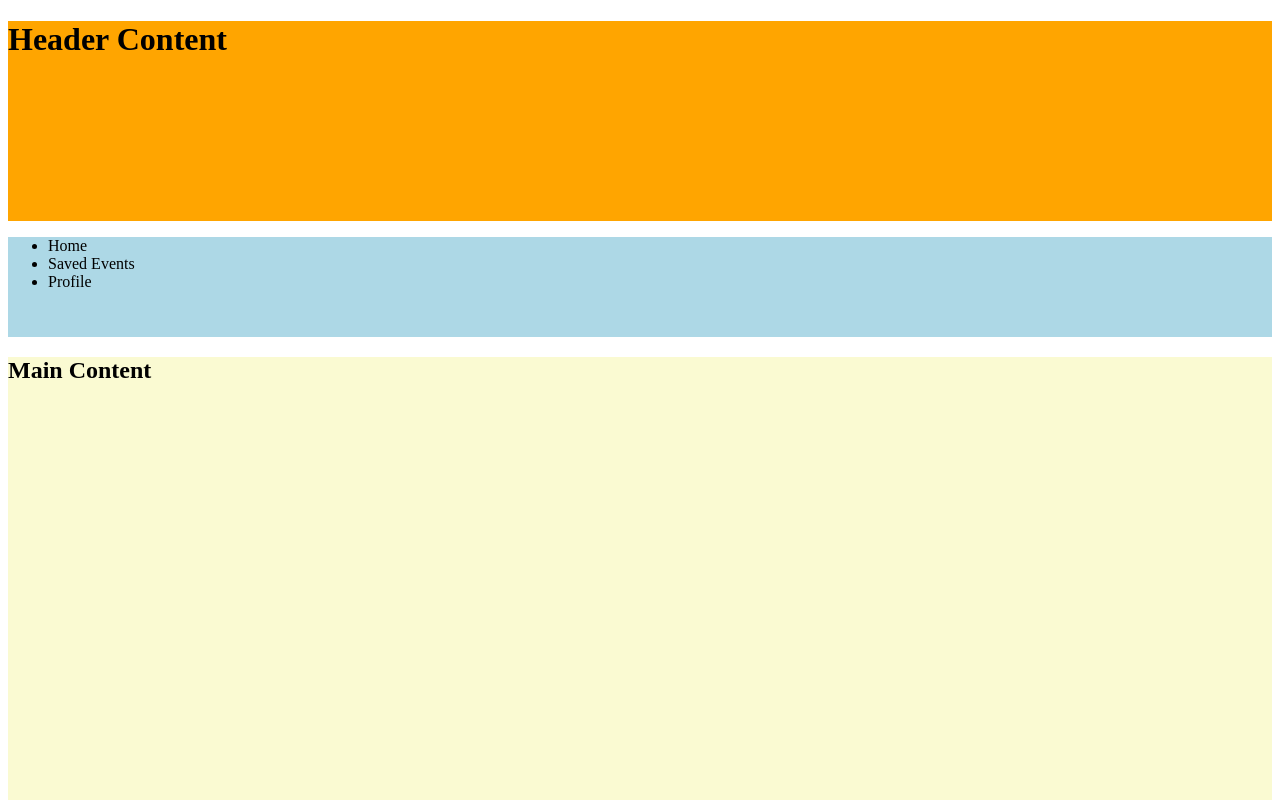
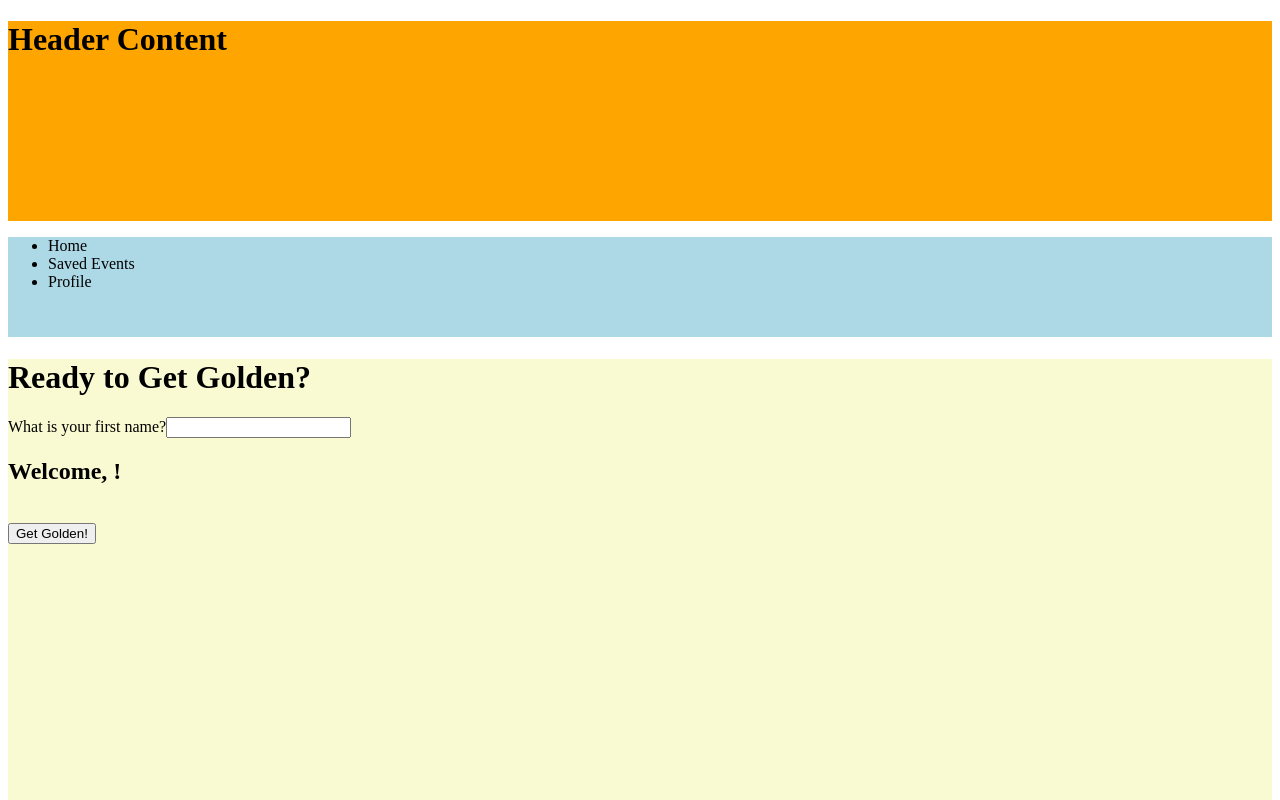
Before and after one commit to pattersonj5081/unit-1-project-, a React (Vite) app in the folder Unit-1-Final-Proj/: page / in a window 1280 px wide. Shown: the top 800 px of the page. Built offline with nearby package versions, Linux system fonts and the light colour scheme.

Commit message:
finished half of the greeting screen functionality.

```diff
--- a/Unit-1-Final-Proj/src/App.jsx
+++ b/Unit-1-Final-Proj/src/App.jsx
@@ -2,6 +2,7 @@ import React, { createElement } from 'react';
 import './App.css';
 import Navigation from './components/Navigation';
 import { BrowserRouter, Router, Routes } from 'react-router-dom';
+import Greeting from './components/Greeting';
 
 
 function App() {
@@ -20,7 +21,7 @@ function App() {
              </ul>
            </div>
        <div className="Main">
-           <h2>Main Content</h2>
+           <Greeting/>
        </div>
        <div className="Footer">
           <h3>Footer Content</h3>
--- a/Unit-1-Final-Proj/src/components/Greeting.jsx
+++ b/Unit-1-Final-Proj/src/components/Greeting.jsx
@@ -1 +1,40 @@
-de
+import React,{useState} from "react";
+
+export default function Greeting (){
+
+const [formData, setFormData] = useState({
+
+    name:"",
+});
+
+const handleChange = (e) => {
+ const{name, value}=e.target;
+    setFormData((prevData)=>({
+
+      ...prevData,
+
+      [name]:value,
+ }));
+};
+
+return(
+    <div>
+        <h1>Ready to Get Golden?</h1>
+        <form>
+            <label>
+                What is your first name?
+                <input
+                type="text"
+                name="name"
+                value={formData.name}
+                onChange={handleChange}
+                />
+            </label>
+              <br/>
+                <h2>Welcome, {formData.name} !</h2>
+               <br/>
+          <button>Get Golden!</button>
+        </form>
+    </div>
+    );
+}
--- a/Unit-1-Final-Proj/src/pages/Home.jsx
+++ /dev/null
@@ -1,5 +0,0 @@
-const Home = () => {
-  return <h1>Home</h1>;
-};
-
-export default Home;
--- a/Unit-1-Final-Proj/src/pages/SavedEvents.jsx
+++ /dev/null
@@ -1,5 +0,0 @@
-const SavedEvents = () => {
-  return <h1>Home</h1>;
-};
-
-export default SavedEvents;
```
